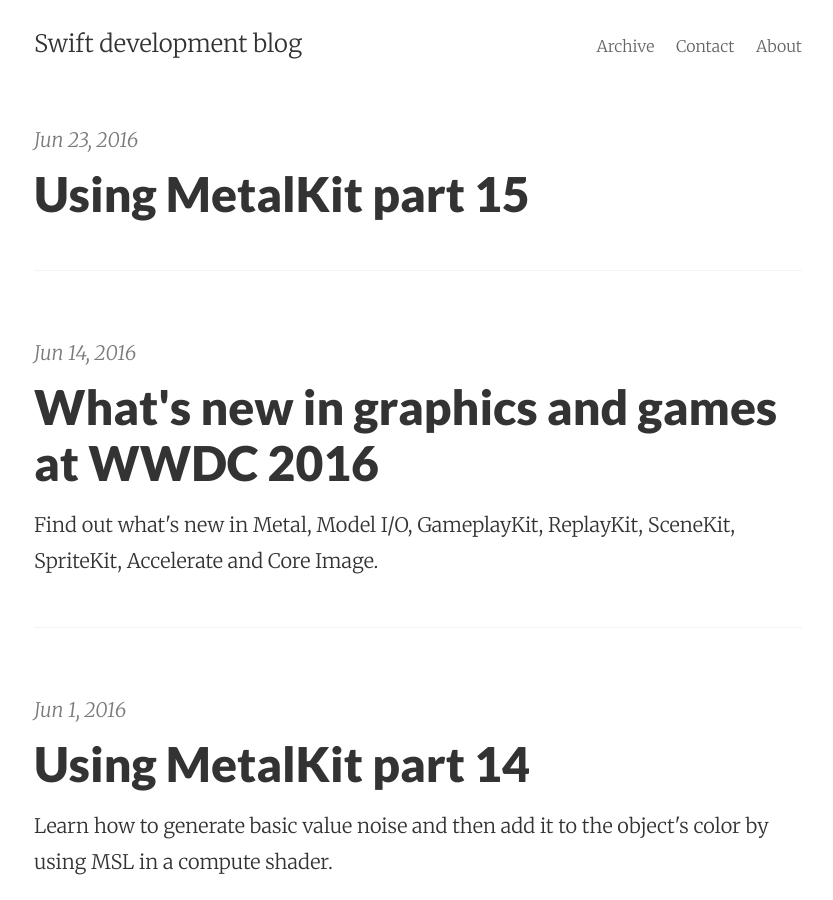
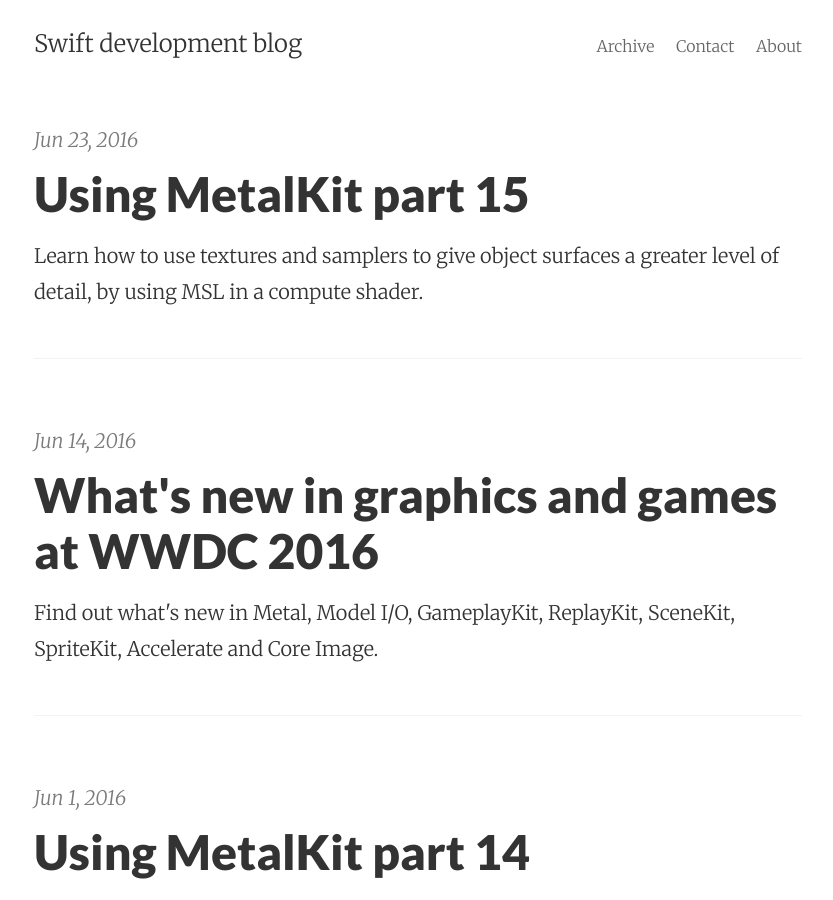
Before and after one commit to mhorga/mhorga.github.io, a Jekyll site: the page built from index.html, in a window 1280 px wide and 900 px high. Shown: the whole window, without its empty margins (222-1055 px from the left). Built offline with Jekyll 4.4.1, drawn with Linux system fonts in a browser that asks for light colours; the list of posts is cut into pages by our own code; comment, search, counter and statistics services are not loaded.

Commit message:
Post update: Using MetalKit part 15

```diff
--- a/_posts/2016-06-23-using-metalkit-part-15.markdown
+++ b/_posts/2016-06-23-using-metalkit-part-15.markdown
@@ -1,6 +1,7 @@
 ---
 published: true
 title: Using MetalKit part 15
+summary: Learn how to use textures and samplers to give object surfaces a greater level of detail, by using MSL in a compute shader.
 layout: post
 ---
 At the end of `part 13` we concluded we can make our planet look more realistic in two ways: either apply a texture to it, or add some noise to the `planet` color. We showed how to add noise in `part 14`. This week we look at __textures__ and __samplers__. Textures are useful because they can provide a greater level of detail to surfaces than color computing for each vertex could.
```
